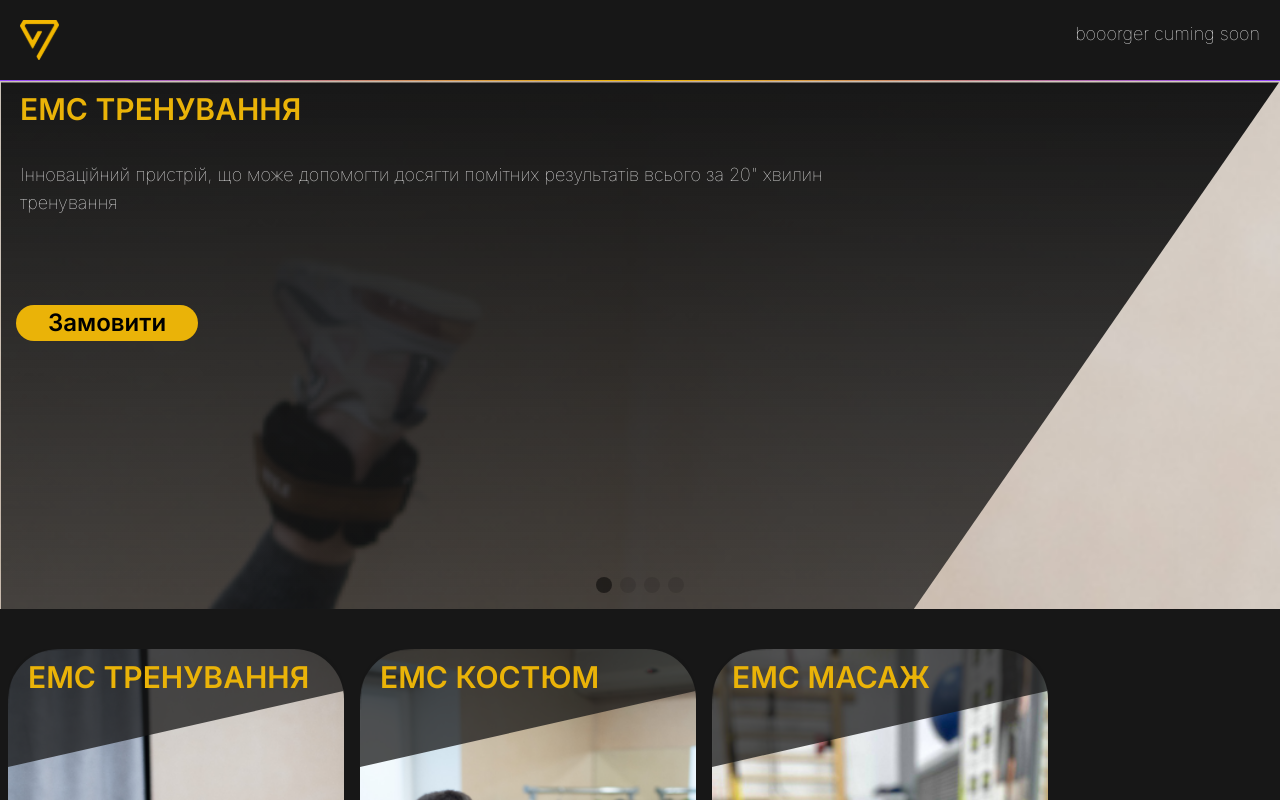
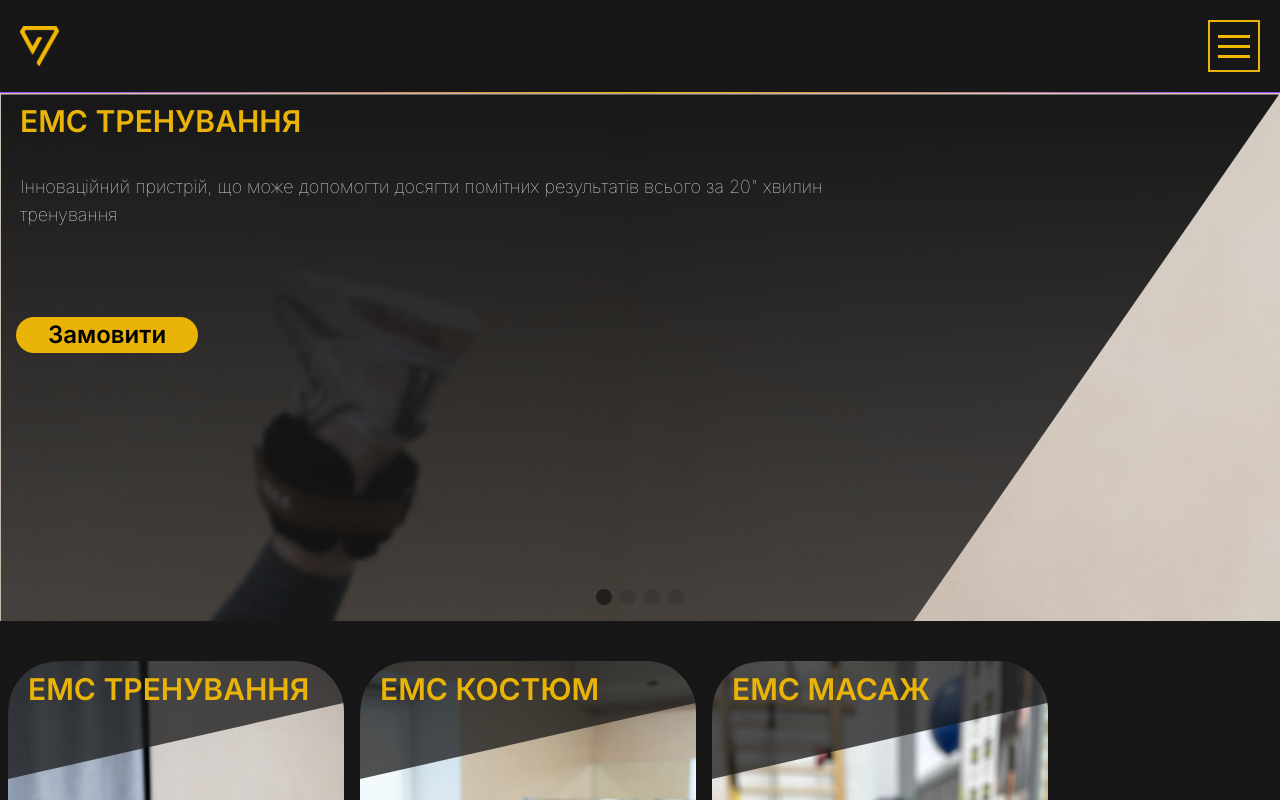
Before and after one commit to VarSlax/sf, a Next.js app: page / in a window 1280 px wide. Shown: the top 800 px of the page. Built offline with nearby package versions, Linux system fonts and the light colour scheme.

Commit message:
features: add burger

```diff
--- /dev/null
+++ b/app/components/BurgerInfo.tsx
@@ -0,0 +1,15 @@
+import React from "react";
+import Link from "next/link";
+
+const BurgerInfo = ({ title }: { title: string }) => {
+  return (
+    <>
+      <Link href="/" className="my-2">
+        {title}
+      </Link>
+      <div className="border-black h-px border-b-[2px]"></div>
+    </>
+  );
+};
+
+export default BurgerInfo;
--- /dev/null
+++ b/app/components/BurgerWrapper.tsx
@@ -0,0 +1,34 @@
+"use client";
+import { useState } from "react";
+import Hamburger from "hamburger-react";
+import Burgerinfo from "./BurgerInfo";
+import { dataForBurger } from "./Cards/constants/dataForBurger";
+
+const BurgerWrapper = () => {
+  const [nav, setNav] = useState(false);
+
+  const showNav = () => {
+    setNav(!nav);
+  };
+
+  return (
+    <>
+      <header className="bg-neutral-900 flex justify-around items-center border-2 border-yellow-500">
+        <Hamburger onToggle={showNav} />
+        <nav
+          className={`h-[100vh] fixed top-[0px] flex flex-col w-full md:hidden bg-neutral-900 z-40 duration-1000 ${
+            nav ? "right-[0px]" : "right-[-100vw]"
+          } `}
+        >
+          <div className="flex flex-col justify-around mt-32 m-2 text-white text-3xl font-semibold uppercase">
+            {dataForBurger.map(({ title, id }) => (
+              <Burgerinfo key={id} title={title} />
+            ))}
+          </div>
+        </nav>
+      </header>
+    </>
+  );
+};
+
+export default BurgerWrapper;
--- /dev/null
+++ b/app/components/Cards/constants/dataForBurger.js
@@ -0,0 +1,22 @@
+export const dataForBurger = [
+  {
+    id: 13224,
+    title: "Тренування",
+  },
+  {
+    id: 41213,
+    title: "ЕМС",
+  },
+  {
+    id: 87962,
+    title: "Фотогалерея",
+  },
+  {
+    id: 74741,
+    title: "Абонементи",
+  },
+  {
+    id: 89385,
+    title: "Контакти",
+  },
+];
--- a/app/components/Header.tsx
+++ b/app/components/Header.tsx
@@ -2,15 +2,21 @@
 import React from "react";
 import Image from "next/image";
 import mainLogo from "public/main-logo.svg";
+import BurgerWrapper from "./BurgerWrapper";
 
 const Header = () => {
   return (
     <>
       <div className="flex justify-between m-5">
-        <Image className="flex" priority src={mainLogo} alt="No logo" />
-        <div>booorger cuming soon</div>
+        <Image
+          className="flex sticky z-50"
+          priority
+          src={mainLogo}
+          alt="No logo"
+        />
+        <BurgerWrapper />
       </div>
-      <div className="h-px bg-gradient-sf"></div>
+      <div className="sticky z-50 h-px bg-gradient-sf"></div>
     </>
   );
 };
--- a/app/globals.css
+++ b/app/globals.css
@@ -30,3 +30,8 @@ body {
   padding: 8px;
   background-color: #00000080 !important;
 }
+
+.hamburger-react {
+  color: #f2b700;
+  z-index: 50;
+}
--- a/app/page.tsx
+++ b/app/page.tsx
@@ -1,4 +1,6 @@
 import Image from "next/image";
+import Burger from "./components/BurgerWrapper";
+import SwipedCardsWrapper from "./components/Cards/SwipedCardsWrapper";
 import FAQImage from "public/faq-main-photo.png";
 import Header from "./components/Header";
 import Title from "./components/Title";
@@ -19,7 +21,6 @@ import getIconForCard from "./utils/getIconForCard";
 import getBgImageForCard from "./utils/getBgImageForCard";
 import getIconForContacts from "./utils/getIconForContacts";
 import getIconForPriceCards from "./utils/getIconForPriceCards";
-import SwipedCardsWrapper from "./components/Cards/SwipedCardsWrapper";
 
 export default function Page() {
   return (
--- a/package.json
+++ b/package.json
@@ -15,6 +15,7 @@
     "autoprefixer": "10.4.14",
     "eslint": "8.47.0",
     "eslint-config-next": "13.4.13",
+    "hamburger-react": "^2.5.0",
     "next": "13.4.13",
     "postcss": "8.4.27",
     "react": "18.2.0",
```
Also changed, not shown: 1 other file (tests, documents, lock files or other folders).
